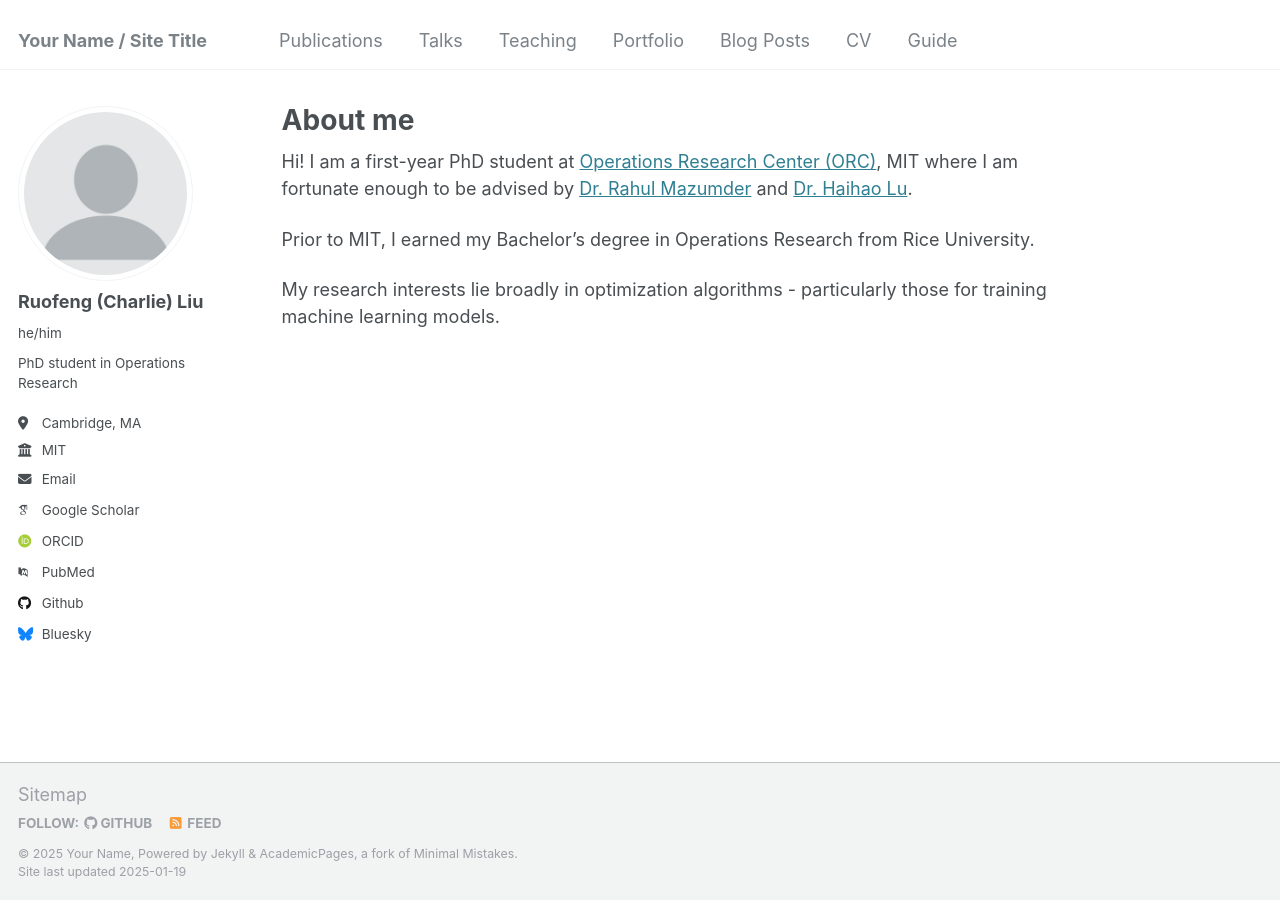
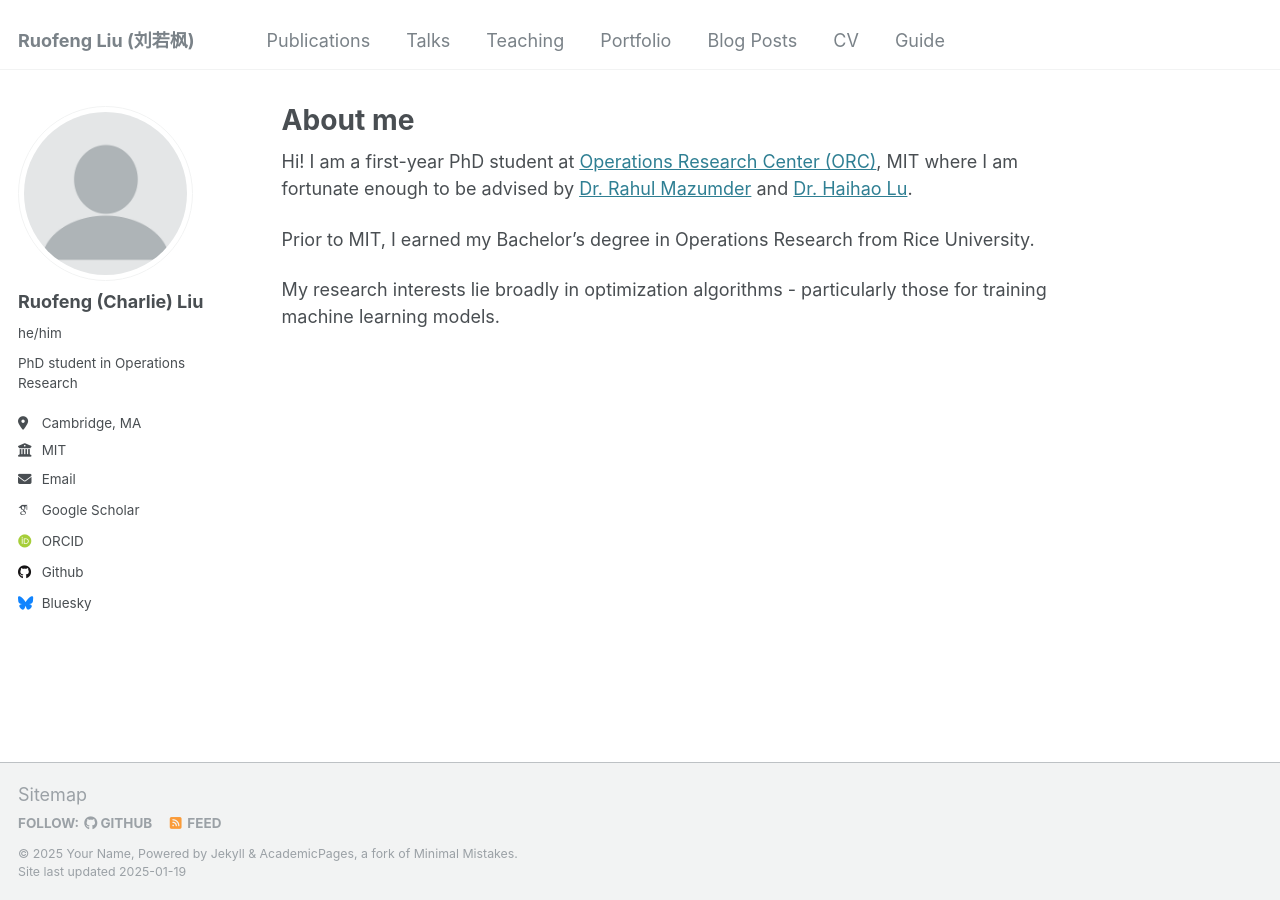
Before and after one commit to Alpha-kun/Alpha-kun, a Jekyll site: the page built from _pages/about.md, in a window 1280 px wide. Built offline with Jekyll 4.4.1, drawn with Linux system fonts in a browser that asks for light colours; some web fonts are replaced.

Commit message:
replace all social media links

```diff
--- a/_config.yml
+++ b/_config.yml
@@ -8,11 +8,11 @@
 
 # Basic Site Settings
 locale                   : "en-US"
-title                    : "Your Name / Site Title"
+title                    : "Ruofeng Liu (刘若枫)"
 title_separator          : "-"
 name                     : &name "Your Name"
 description              : &description "personal description"
-url                      : https://academicpages.github.io # the base hostname & protocol for your site e.g. "https://[your GitHub username].github.io"
+url                      : https://alpha-kun.github.io
 baseurl                  : "" # the subpath of your site, e.g. "/blog"
 repository               : "academicpages/academicpages.github.io"
 
@@ -32,11 +32,11 @@ author:
 
   # Academic websites
   arxiv            : # URL - Update with the correct link to your profile
-  googlescholar    : "https://scholar.google.com/citations?user=PS_CX0AAAAAJ"
+  googlescholar    : "https://scholar.google.com/citations?user=YRcC0tUAAAAJ"
   impactstory      : # URL
-  orcid            : "http://orcid.org/yourorcidurl"
+  orcid            : "http://orcid.org/0000-0002-0799-4699"
   semantic         : # URL
-  pubmed           : "https://www.ncbi.nlm.nih.gov/pubmed/?term=john+snow"
+  pubmed           : # URL
   researchgate     : # URL
   scopus           : # URL
 
@@ -44,7 +44,7 @@ author:
   bitbucket        : # Username - Update with your username on the site
   codepen          : # Username
   dribbble         : # Username
-  github           : "academicpages"
+  github           : "Alpha-kun"
   kaggle           : # Username
   stackoverflow    : # User number or user number and name (i.e., use "1" or "1/jeff-atwood")
 
```
